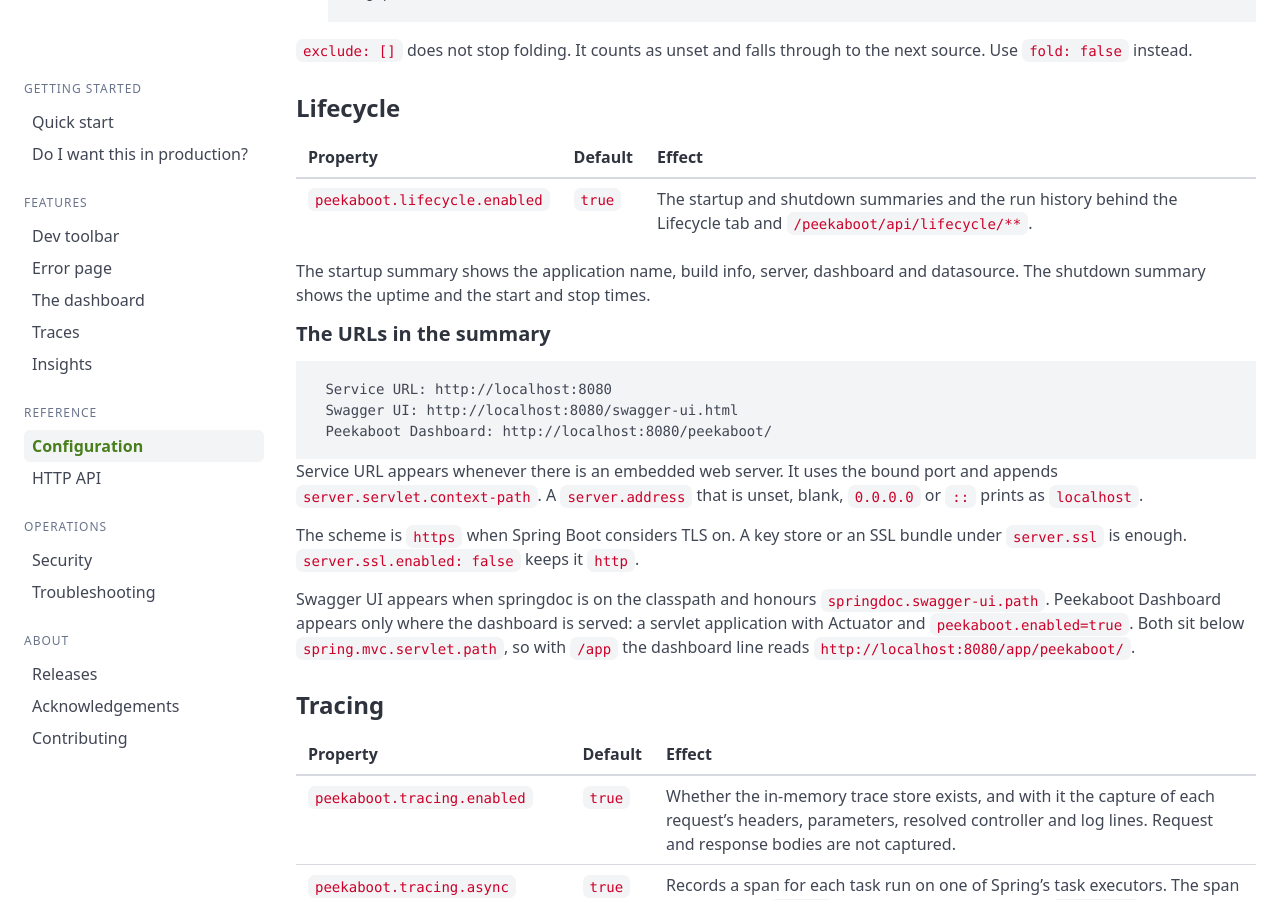
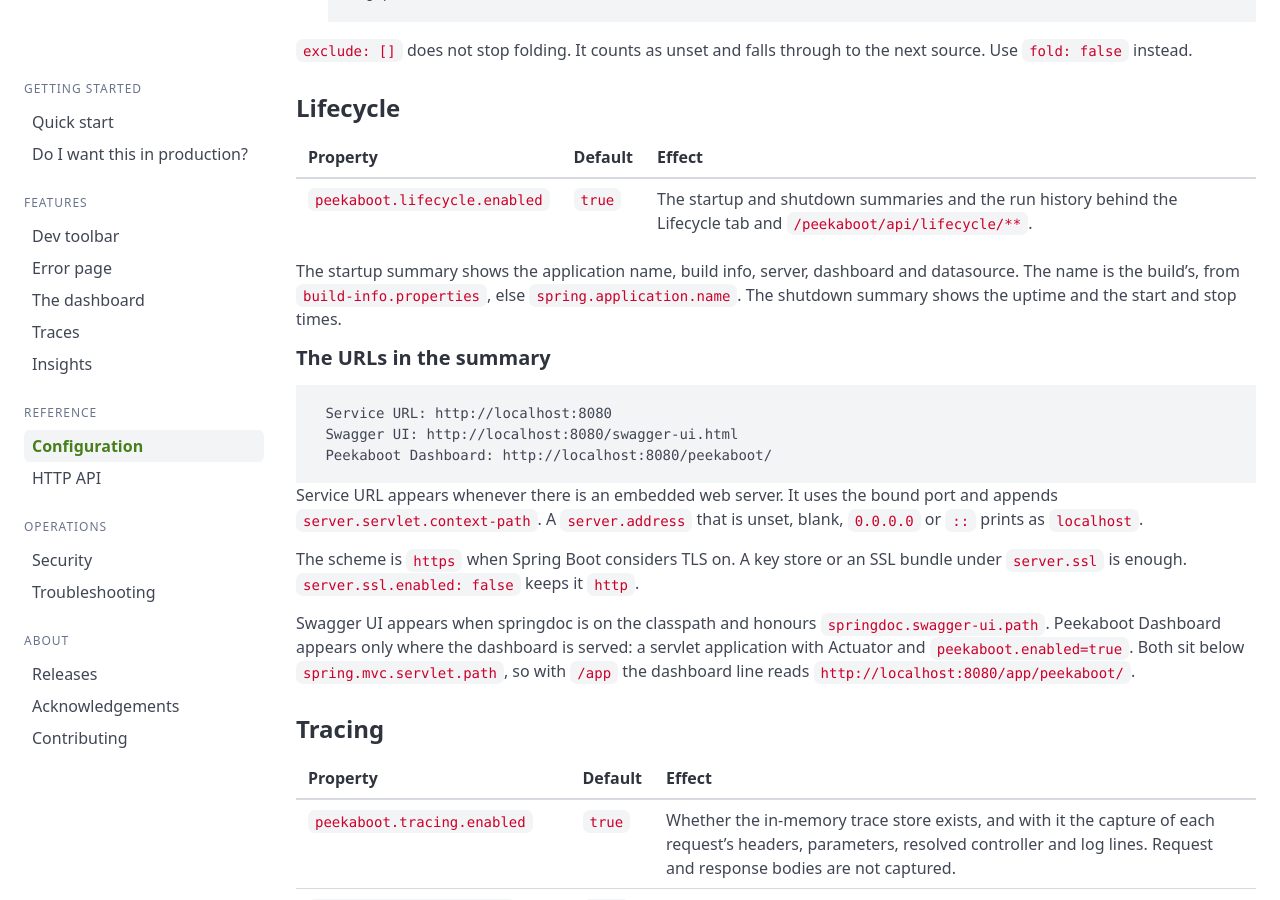
Before and after one commit to peekaboot-org/peekaboot-org.github.io, a Jekyll site: the page built from docs/configuration.md, in a window 1280 px wide and 900 px high, scrolled down 5821 px. Built offline with Jekyll 4.4.1, drawn with Linux system fonts in a browser that asks for light colours.

Commit message:
docs: name the app in banners without build-info

```diff
--- a/docs/configuration.md
+++ b/docs/configuration.md
@@ -230,6 +230,7 @@
 | `peekaboot.lifecycle.enabled` | `true` | The startup and shutdown summaries and the run history behind the Lifecycle tab and `/peekaboot/api/lifecycle/**`. |
 
 The startup summary shows the application name, build info, server, dashboard and datasource.
+The name is the build's, from `build-info.properties`, else `spring.application.name`.
 The shutdown summary shows the uptime and the start and stop times.
 
 #### The URLs in the summary {#the-urls-in-the-summary}
```
